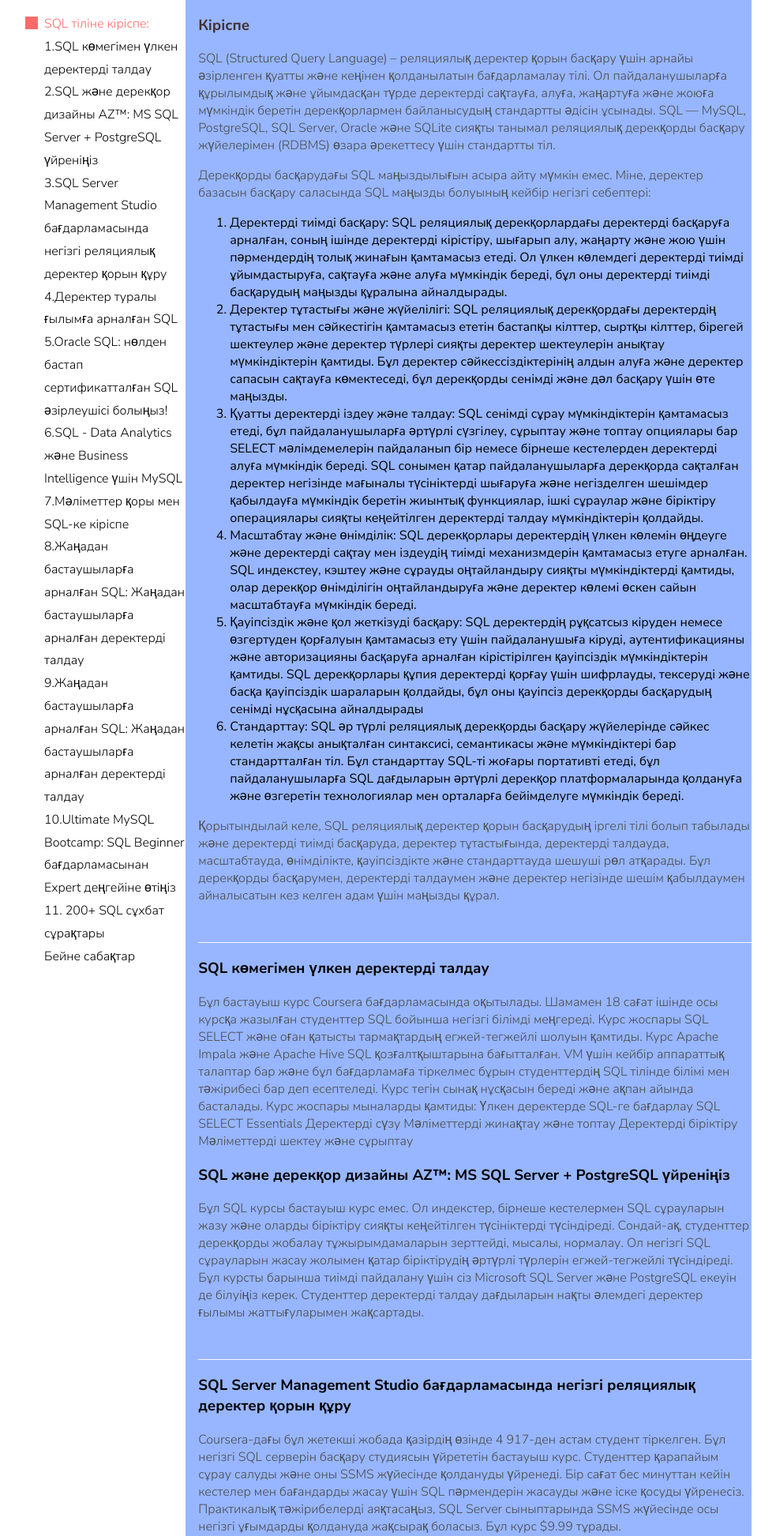
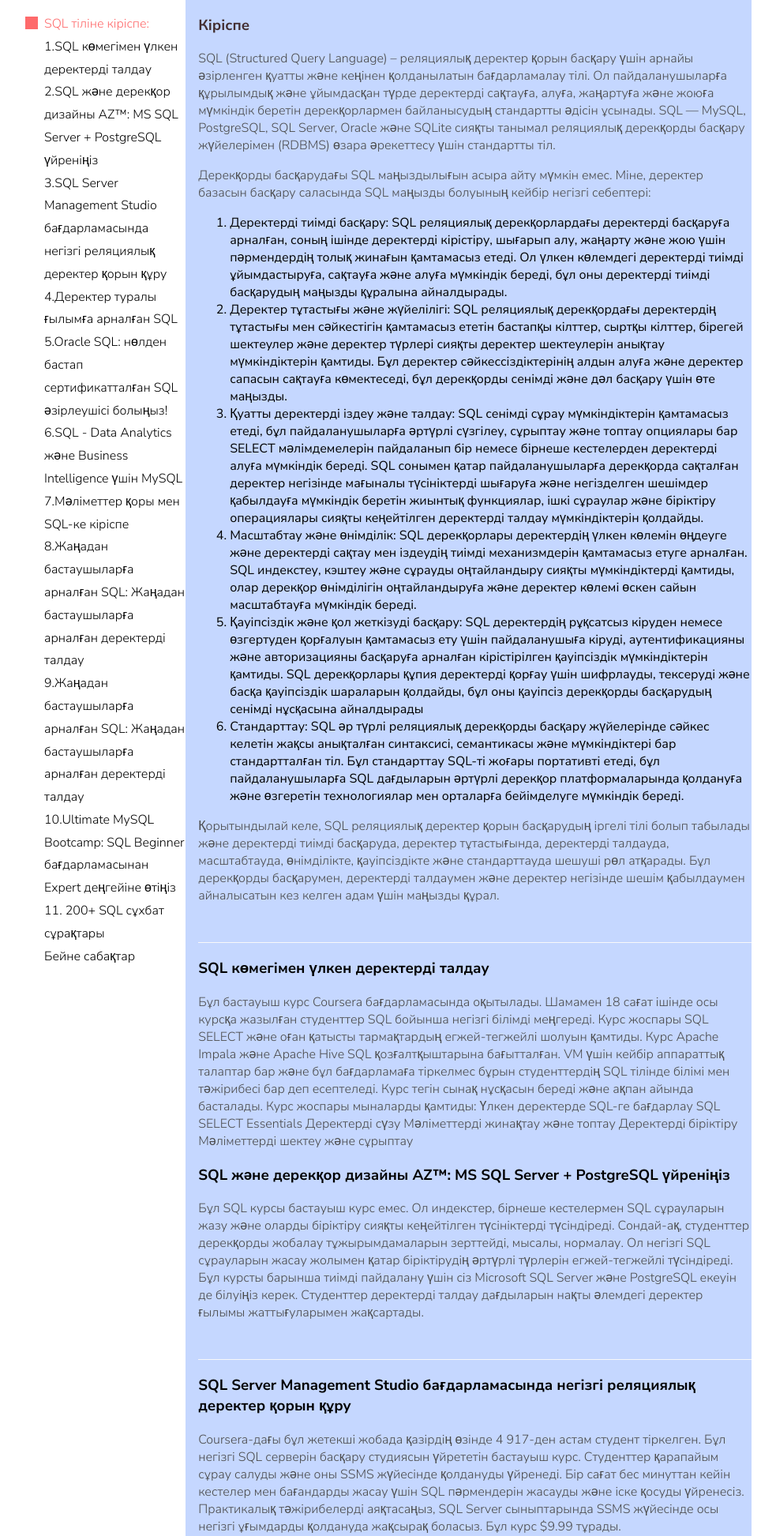
Before and after one commit to UsenUtebayev/sql-course, a Django app: page /doc/ in a window 1280 px wide. Shown: the part 71-2016 px from the top of the page at 79% size, without its empty margins (136-1119 px from the left). Run offline with Django 4.2, Linux system fonts and the light colour scheme; some libraries are stand-ins or nearby versions.

Commit message:
for deploy

```diff
--- a/templates/doc1.html
+++ b/templates/doc1.html
@@ -31,7 +31,7 @@
 
             </ul>
         </aside>
-        <article class="doc__content rounded-circle" style="background-color: rgba(82,134,255,0.6)">
+        <article class="doc__content rounded-circle" style="background-color: rgba(158,188,255,0.6)">
             <section class="js-section">
                 <h3 class="section__title">Кіріспе</h3>
                 <p>SQL (Structured Query Language) – реляциялық деректер қорын басқару үшін арнайы әзірленген қуатты
```
